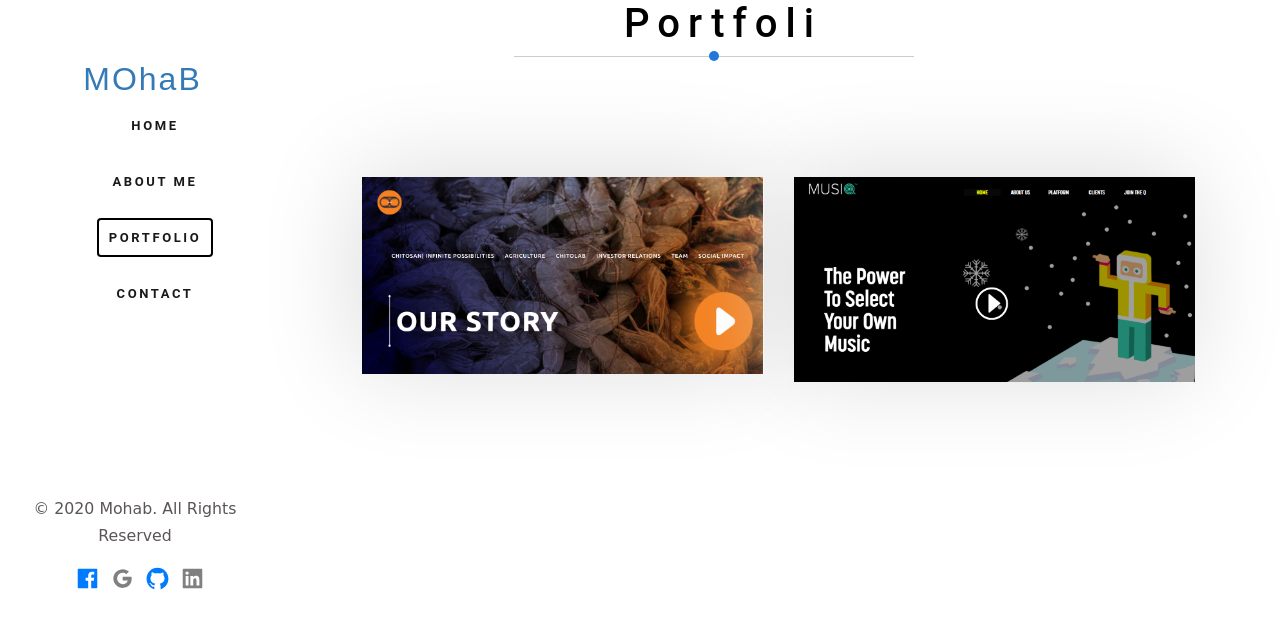
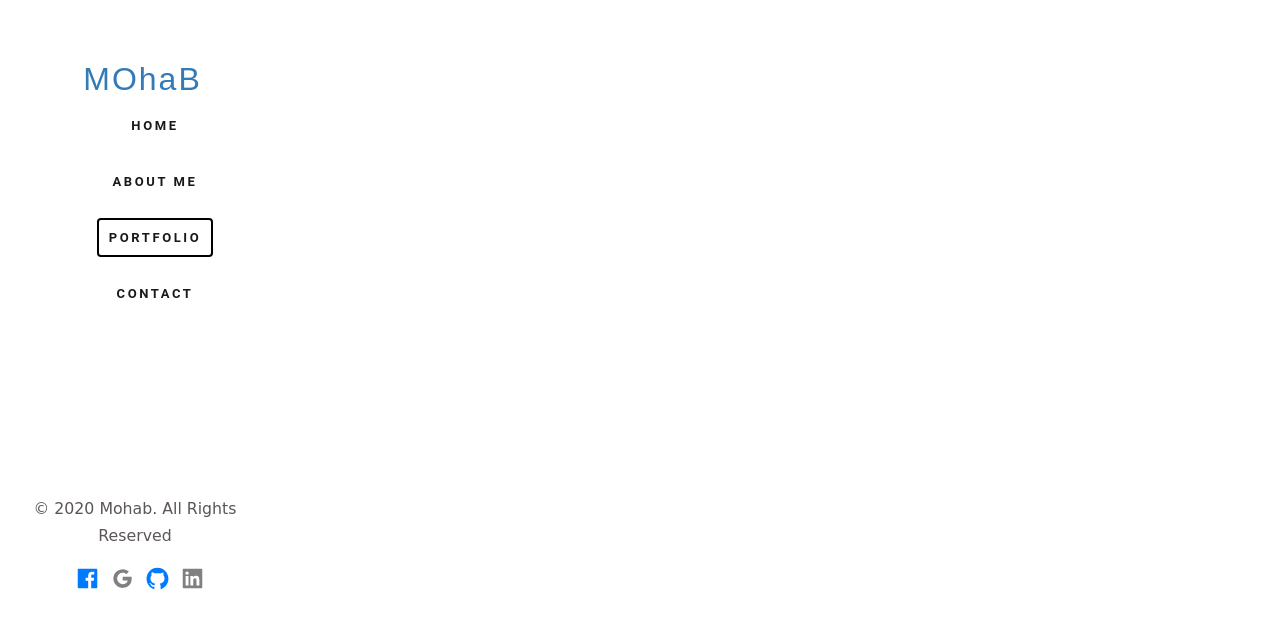
Before and after one commit to mohabElhpashy/Resume, a React (Create React App) app: page /PORTFOLIO in a window 1280 px wide. Shown: the top 628 px of the page. Built offline with nearby package versions, Linux system fonts and the light colour scheme.

Commit message:
edit_v_1

```diff
--- a/src/App.js
+++ b/src/App.js
@@ -36,7 +36,7 @@ class App extends Component {
         <Switch>
           <Route path="/" exact component={Welcome} />
           <Route path="/Aboutme" exact component={Aboutme} />
-          <Route path="/PORTFOLIO" exact component={Skills} />
+          {/* <Route path="/PORTFOLIO" exact component={Skills} /> */}
           <Route path="/CONTACT" exact component={CONTACT} />
           CONTACT
         </Switch>
--- a/src/Components/Navbar/Navbar.css
+++ b/src/Components/Navbar/Navbar.css
@@ -80,9 +80,11 @@ ul li a {
 }
 @media (max-width: 900px) {
   .main {
-    width: 0px;
+    width: 0;
+    height: 690px;
   }
   .threelines {
     display: block;
+    position: fixed;
   }
 }
--- a/src/Components/Navbar/Navbar.js
+++ b/src/Components/Navbar/Navbar.js
@@ -20,7 +20,7 @@ class Nnavbar extends Component {
       this.setState({ flag: true });
     }
     if (this.state.flag) {
-      document.getElementById("MAIN").style.width = "270px";
+      document.getElementById("MAIN").style.width = "537px";
       this.setState({ flag: false });
     }
   };
--- a/src/Components/Skills/Skills.css
+++ b/src/Components/Skills/Skills.css
@@ -25,6 +25,31 @@
   -webkit-transform: translateX(-50%);
   background-color: #27d;
 }
+
+.f_box {
+  background-color: white;
+  margin-bottom: 10px;
+  display: flex;
+  justify-content: space-around;
+  flex-wrap: wrap;
+  align-items: stretch;
+}
+.f_box div {
+  border: 1px #ccc solid;
+}
+.f_box1 {
+  flex: 1;
+}
+.f_box2 {
+  flex: 1;
+}
+.f_box3 {
+  flex: 1;
+}
+/* .f_box4 {
+  flex: 1;
+} */
+
 .projects {
   /* background-color: red; */
   margin-top: 50px;
--- a/src/Components/Skills/Skills.js
+++ b/src/Components/Skills/Skills.js
@@ -23,31 +23,58 @@ class Skills extends Component {
   };
   render() {
     return (
+      // <Container>
+      //   <Row className="header_bar">
+      //     <Col className="header_bar">
+      //       <h1>Portfoli</h1>
+      //       <div className="linee"></div>
+      //     </Col>
+      //     <Col data-aos="fade-right" lg={6} md={6} sm={6} xs={12}>
+      //       <div className="projects">
+      //         <img
+      //           onClick={this.goto1}
+      //           style={{ width: "401.49px" }}
+      //           src={Capture}
+      //           alt="project"
+      //         />
+      //       </div>
+      //     </Col>
+      //     <Col data-aos="fade-left" lg={6} md={6} sm={6} xs={12}>
+      //       <div className="projects">
+      //         <img
+      //           onClick={this.goto2}
+      //           style={{ width: "401.49px" }}
+      //           src={Musiq}
+      //           alt="project"
+      //         />
+      //       </div>
+      //     </Col>
+      //   </Row>
+      // </Container>
       <Container>
-        <Row className="header_bar">
-          <Col className="header_bar">
-            <h1>Portfoli</h1>
-            <div className="linee"></div>
-          </Col>
-          <Col data-aos="fade-right" lg={6} md={6} sm={6} xs={12}>
-            <div className="projects">
-              <img
-                onClick={this.goto1}
-                style={{ width: "401.49px" }}
-                src={Capture}
-                alt="project"
-              />
+        <Row>
+          <Col lg={6} xs={12}>
+            <div className="f_box">
+              <div className="f_box1">
+                <h1>test</h1>
+                <p>mohab is web development and i need more jops</p>
+              </div>
+              <div className="f_box2">
+                <h1>test</h1>
+                <p>mohab is web development and i need more jops</p>
+              </div>
+              <div className="f_box3">
+                <h1>test</h1>
+                <p>mohab is web development and i need more jops</p>
+              </div>
+              {/* <div className="f_box4">
+                <h1>test</h1>
+                <p>mohab is web development and i need more jops</p>
+              </div>{" "} */}
             </div>
           </Col>
-          <Col data-aos="fade-left" lg={6} md={6} sm={6} xs={12}>
-            <div className="projects">
-              <img
-                onClick={this.goto2}
-                style={{ width: "401.49px" }}
-                src={Musiq}
-                alt="project"
-              />
-            </div>
+          <Col lg={6}>
+            <div className="box">2</div>
           </Col>
         </Row>
       </Container>
--- a/src/Components/Welcome/Welcome_page.css
+++ b/src/Components/Welcome/Welcome_page.css
@@ -48,6 +48,7 @@
 .cont {
   width: 78%;
 }
+
 @media (max-width: 900px) {
   .div_content div {
     margin-left: 0px;
```
